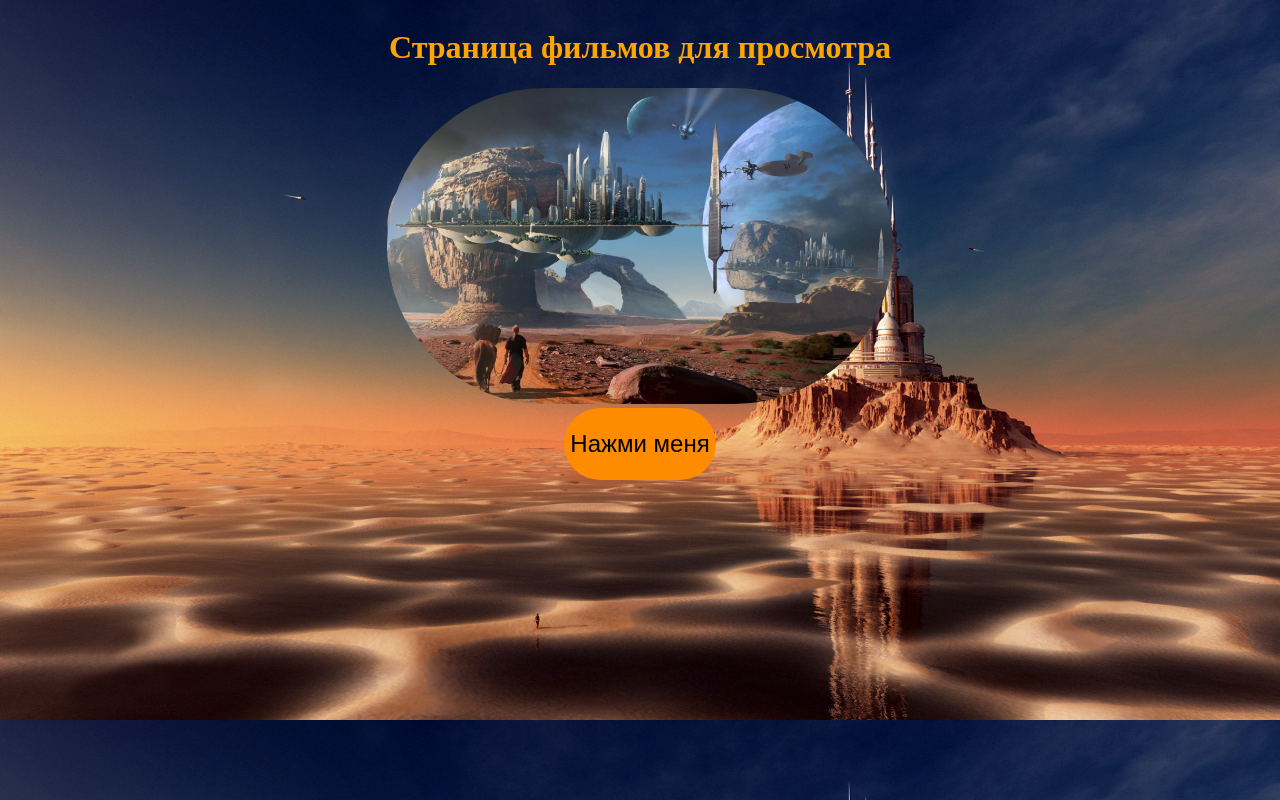
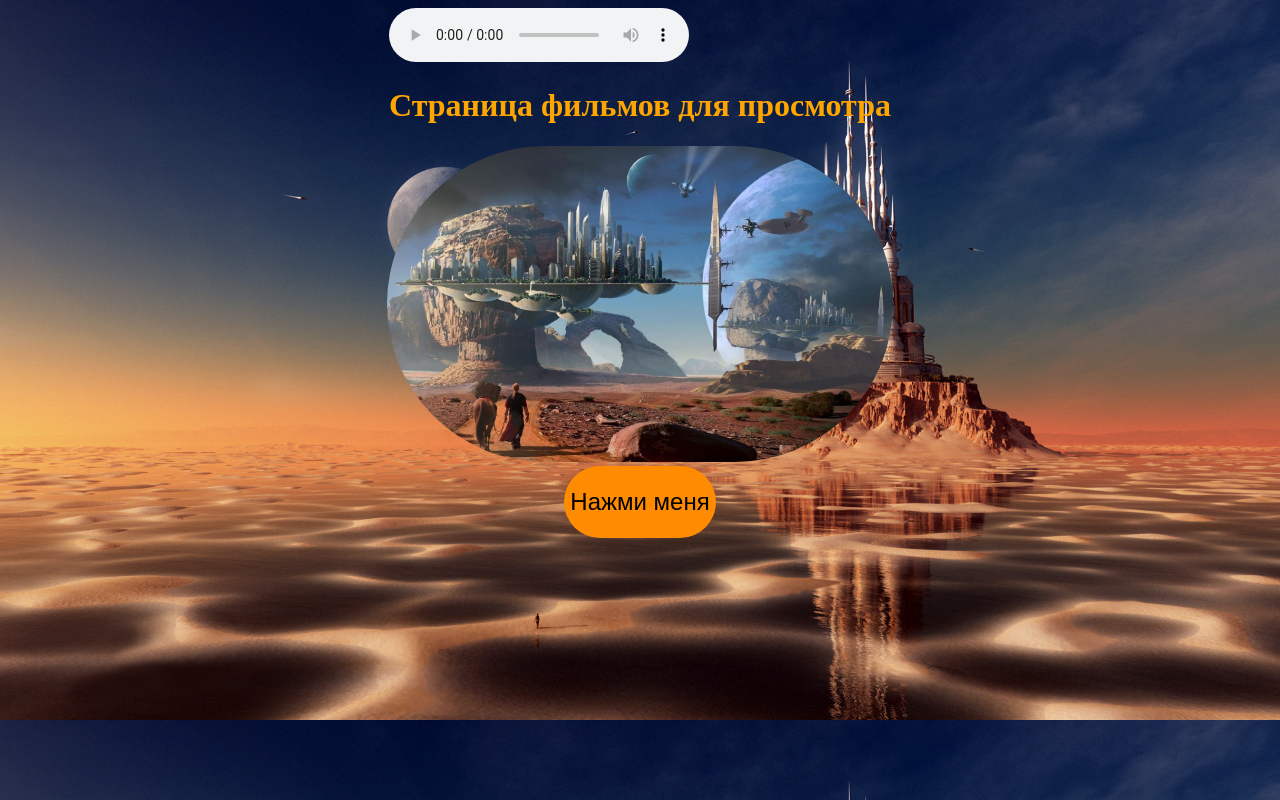
Before and after one commit to trmaxa2820/FilmList, a plain HTML site: page index.html in a window 1280 px wide. Drawn offline with Linux system fonts and the light colour scheme.

Commit message:
Update index.html

```diff
--- a/index.html
+++ b/index.html
@@ -9,7 +9,7 @@
 </head>
 <body>
     <header>
-        <audio src="./resources/mainAudio.mp3" preload="auto" autoplay></audio>
+        <audio src="./resources/mainAudio.mp3" controls autoplay></audio>
         <h1>Страница фильмов для просмотра</h1>
     </header>
     <main>
```
